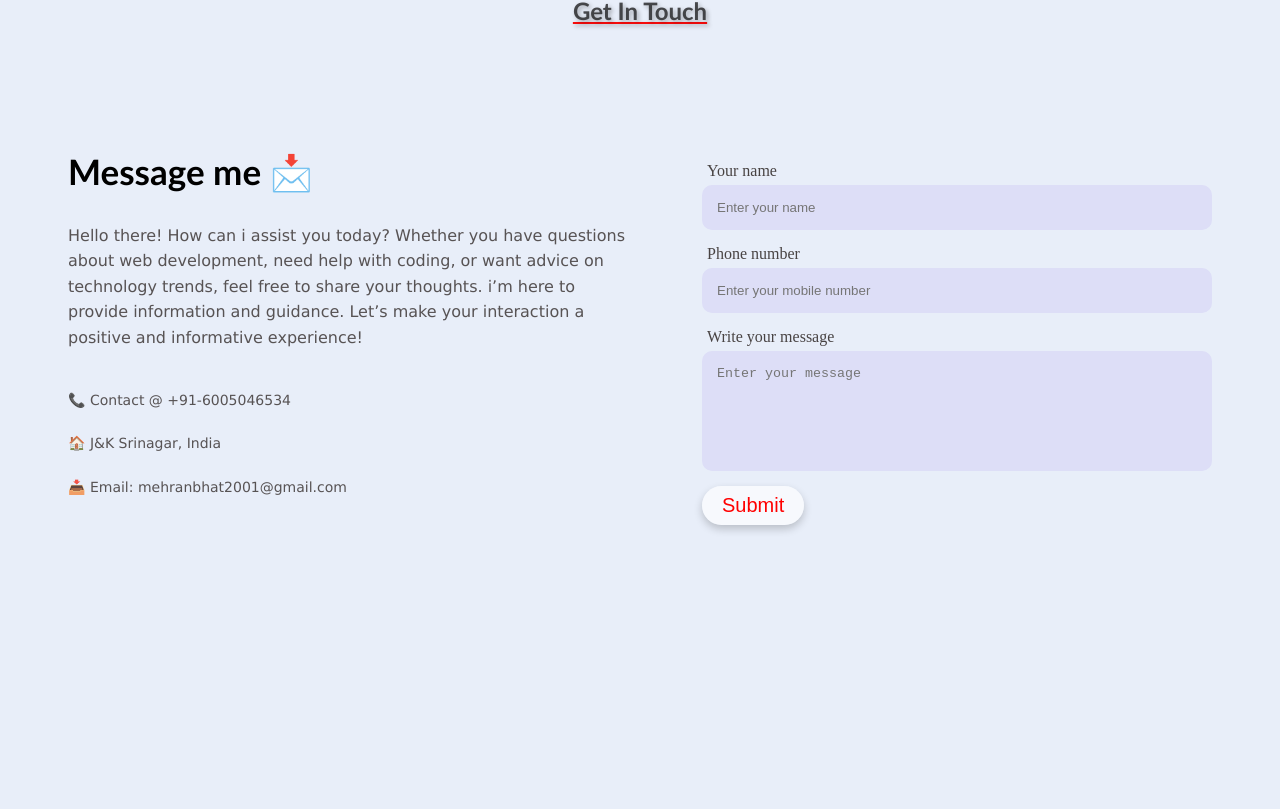
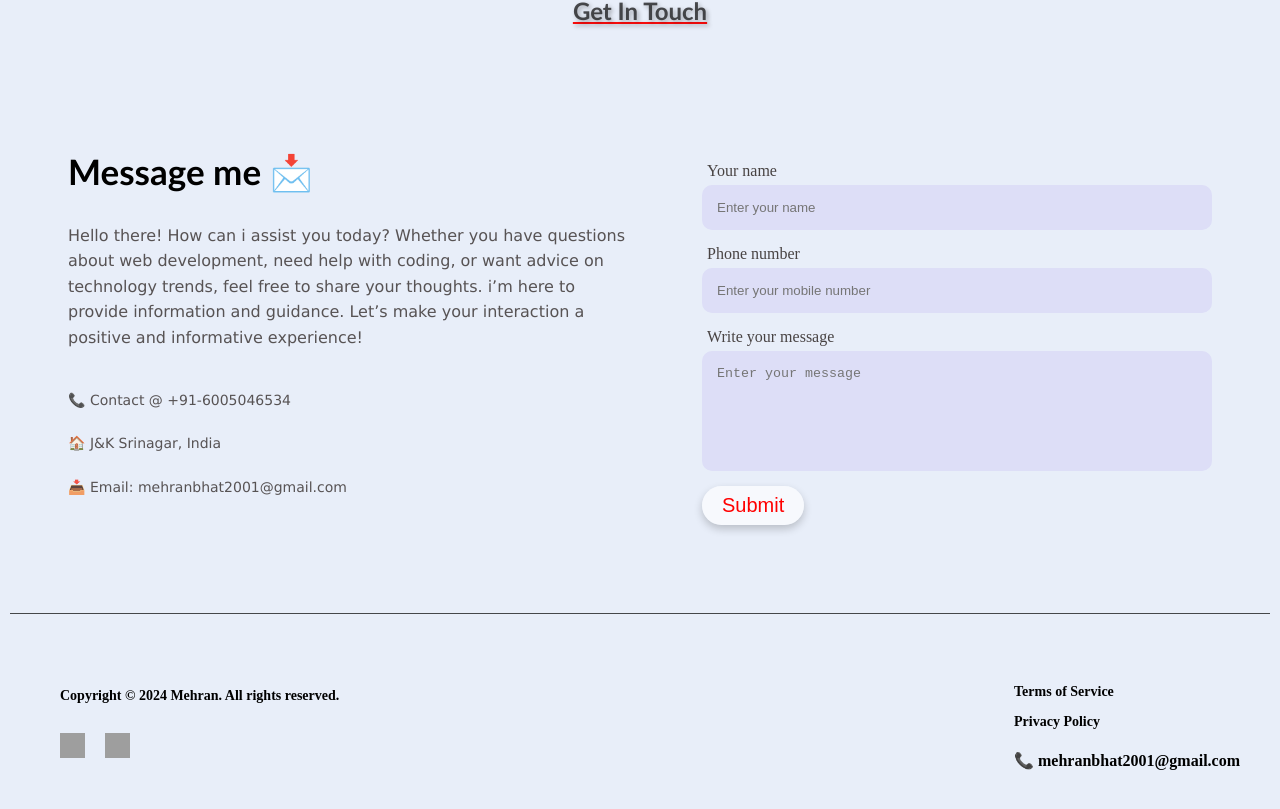
Before and after one commit to mehranbhat7/React-portfolio, a React (Create React App) app: page / in a window 1280 px wide. Shown: the part 3657-4466 px from the top of the page. Before the commit the page ends 4270 px from the top, so only its background shows below. Built offline with nearby package versions, Linux system fonts and the light colour scheme; grey boxes are pictures that could not be loaded.

Commit message:
footer done

```diff
--- a/src/App.js
+++ b/src/App.js
@@ -7,6 +7,7 @@ import Portfolio from "./Components/Portfolio/Portfolio";
 import Testmonial from "./Components/Testmonial/Testmonial";
 import Skills from "./Components/Skills/Skills";
 import Contact from "./Components/Contact/Contact";
+import Footer from "./Components/Footer/Footer";
 
 function App() {
   return (
@@ -20,6 +21,7 @@ function App() {
         <Portfolio />
         <Testmonial />
         <Contact />
+        <Footer />
       </>
     </div>
   );
--- /dev/null
+++ b/src/Components/Footer/Footer.css
@@ -0,0 +1,24 @@
+.footer {
+  margin: 10px;
+  padding: 30px;
+  border-top: 1px solid rgba(0, 0, 0, 0.702);
+  display: flex;
+  align-items: center;
+  justify-content: space-between;
+}
+.links img {
+  height: 25px;
+  width: 25px;
+  cursor: pointer;
+}
+.links h3 {
+  margin-left: 20px;
+  font-size: 14px;
+}
+.terms h3 {
+  font-size: 14px;
+  margin-top: 10px;
+}
+.terms {
+  margin-top: 30px;
+}
--- /dev/null
+++ b/src/Components/Footer/Footer.jsx
@@ -0,0 +1,34 @@
+import React from "react";
+import "./Footer.css";
+
+const Footer = () => {
+  return (
+    <>
+      <div className="footer">
+        <div className="links">
+          <h3>Copyright © 2024 Mehran. All rights reserved.</h3>
+
+          <a href="https://www.linkedin.com/in/mehranbhat/">
+            <img
+              src="https://www.edigitalagency.com.au/?attachment_id=55125"
+              alt=""
+            />
+          </a>
+          <a href="https://github.com/mehranbhat7">
+            <img
+              src="https://cdn-icons-png.flaticon.com/512/25/25231.png"
+              alt=""
+            />
+          </a>
+        </div>
+        <div className="terms">
+          <h3>Terms of Service</h3>
+          <h3>Privacy Policy</h3>
+          <h4>📞 mehranbhat2001@gmail.com</h4>
+        </div>
+      </div>
+    </>
+  );
+};
+
+export default Footer;
```
